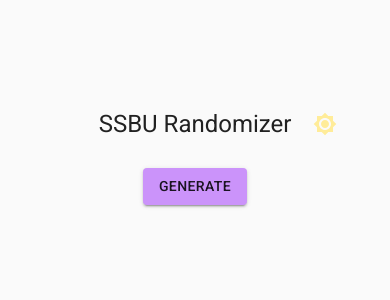
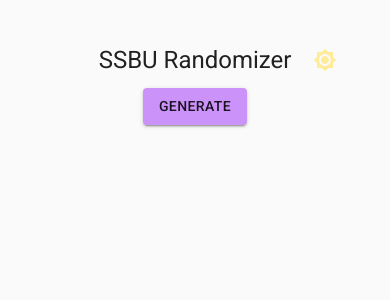
Before and after one commit to EngineerFaunce/ssbu-randomizer, a React (Create React App) app: page / in a window 390 px wide. Shown: the top 300 px of the page. Built offline with nearby package versions, Linux system fonts and the light colour scheme.

Commit message:
Closes #1. Add mobile styling and event types

```diff
--- a/src/components/App.tsx
+++ b/src/components/App.tsx
@@ -1,8 +1,8 @@
-import { useState } from "react";
+import React, { useState } from "react";
 import {
     Box,
     Button,
-    Container,
+    Checkbox,
     CssBaseline,
     Grid,
     List,
@@ -11,15 +11,26 @@
     ThemeProvider,
 } from "@material-ui/core";
 import { makeStyles } from "@material-ui/core/styles";
-
 import { lightTheme, darkTheme } from "../theme";
 import { fighters } from "../data/fighters";
 import Fighter from "./Fighter";
 import NavMenu from "./NavMenu";
 
+interface FighterData {
+    id: number;
+    name: string;
+    series: string;
+    isEcho: boolean;
+    iconURL: string;
+}
+
 const useStyles = makeStyles((theme) => ({
     root: {
-        justifyContent: "center",
+        padding: "2rem 0.5rem",
+        [theme.breakpoints.up("sm")]: {
+            position: "absolute",
+            top: "5%",
+        },
     },
     list: {
         borderRadius: "0.25rem",
@@ -32,7 +43,7 @@
 
 // https://stackoverflow.com/a/2450976
 const shuffle = (array: any) => {
-    var currentIndex = array.length,
+    let currentIndex = array.length,
         randomIndex;
 
     // While there remain elements to shuffle...
@@ -54,23 +65,34 @@
 function App() {
     const classes = useStyles();
     const [fighterList, setFighterList] = useState([]);
+    const [isCheck, setIsCheck] = useState<string[]>([]);
     const [darkMode, setDarkMode] = useState(
         window?.localStorage.getItem("darkTheme") === "true" ? true : false
     );
 
     const themeConfig = darkMode ? darkTheme : lightTheme;
 
-    const handleGenerate = (e: any) => {
-        e.preventDefault();
+    // Handle button click for generating randomized list
+    const handleGenerate = (event: React.MouseEvent<HTMLButtonElement>) => {
+        event.preventDefault();
+        setIsCheck([]);
         setFighterList(shuffle([...fighters]));
+    };
+
+    // Handle toggling of checkbox
+    const handleToggle = (event: React.ChangeEvent<HTMLInputElement>) => {
+        const { id, checked } = event.target;
+
+        setIsCheck([...isCheck, id]);
+        if (!checked) {
+            setIsCheck(isCheck.filter((item) => item !== id));
+        }
     };
 
     return (
         <ThemeProvider theme={themeConfig}>
             <CssBaseline />
-            <Box mt={12}>
-                <Container maxWidth="xl">
-                    <Grid container alignItems="center" spacing={2}>
+            <Grid container alignItems="center" className={classes.root}>
                 <Grid item xs={12}>
                     <NavMenu
                         controller={{
@@ -80,7 +102,7 @@
                     />
                 </Grid>
                 <Grid item xs={12}>
-                            <Box textAlign="center">
+                    <Box textAlign="center" mb={2}>
                         <Button
                             variant="contained"
                             color="secondary"
@@ -94,16 +116,27 @@
                     <Grid item xs={12}>
                         <Paper elevation={4} className={classes.list}>
                             <List>
-                                        {fighterList.map((fighter: any) => {
+                                {fighterList.map((fighter: FighterData) => {
                                     return (
-                                                <ListItem key={fighter.name}>
+                                        <ListItem
+                                            key={fighter.id}
+                                            disabled={isCheck.includes(
+                                                fighter.id + ""
+                                            )}
+                                        >
+                                            <Checkbox
+                                                color="primary"
+                                                id={fighter.id + ""}
+                                                onChange={handleToggle}
+                                                checked={isCheck.includes(
+                                                    fighter.id + ""
+                                                )}
+                                            />
                                             <Fighter
                                                 name={fighter.name}
                                                 series={fighter.series}
                                                 isEcho={fighter.isEcho}
-                                                        iconURL={
-                                                            fighter.iconURL
-                                                        }
+                                                iconURL={fighter.iconURL}
                                             />
                                         </ListItem>
                                     );
@@ -113,11 +146,6 @@
                     </Grid>
                 )}
             </Grid>
-                    <Box textAlign="center" justifyContent="center">
-                        <Box mb={2} />
-                    </Box>
-                </Container>
-            </Box>
         </ThemeProvider>
     );
 }
--- a/src/components/Fighter.tsx
+++ b/src/components/Fighter.tsx
@@ -1,4 +1,4 @@
-import { Avatar, Box, Checkbox, Typography } from "@material-ui/core";
+import { Avatar, Box, Typography } from "@material-ui/core";
 
 type AppProps = {
     name: string;
@@ -10,7 +10,6 @@
 function Fighter({ name, series, isEcho, iconURL }: AppProps) {
     return (
         <Box display="flex" alignItems="center">
-            <Checkbox color="primary" />
             <Avatar src={iconURL} />
             <Typography variant="subtitle1">{name}</Typography>
         </Box>
```
Lines whose indentation alone changed are shown as unchanged.
